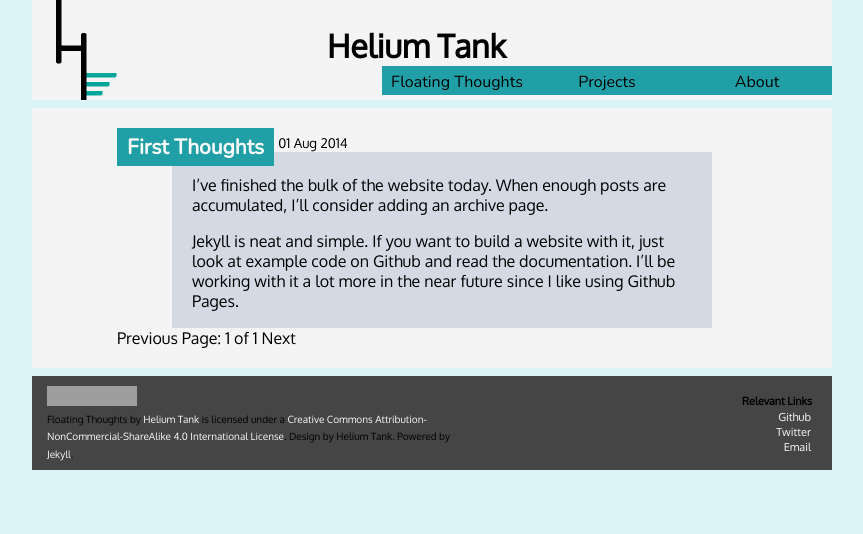
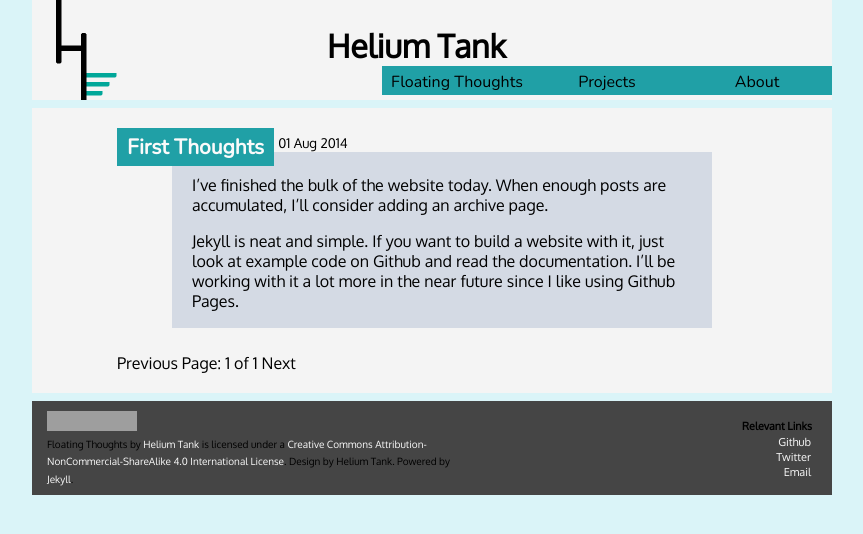
Before and after one commit to chelium/chelium.github.io, a Jekyll site: the page built from blog/index.html, in a window 1280 px wide. Shown: the top 534 px of the page, without its empty margins (208-1071 px from the left). Built offline with Jekyll 4.4.1, drawn with Linux system fonts in a browser that asks for light colours; the list of posts is cut into pages by our own code; grey boxes are pictures that could not be loaded.

Commit message:
UTF-8 and minor margin issue

```diff
--- a/_layouts/default.html
+++ b/_layouts/default.html
@@ -1,6 +1,7 @@
 <!DOCTYPE html>
 <html>
   <head>
+    <meta http-equiv="Content-Type" content="text/html; charset=UTF-8" />
     <link rel="stylesheet" href="/css/style.css" type="text/css"/>
     <link href='https://fonts.googleapis.com/css?family=Oxygen|Nunito' rel='stylesheet' type='text/css'/>
     <title>{{ page.title }}</title>
--- a/css/style.css
+++ b/css/style.css
@@ -184,3 +184,8 @@ div > .heading > h1 {
 #related > h3 {
     margin-top: 0px;
 }
+
+/* pagination */
+.pagination {
+    margin-top: 25px;
+}
```
